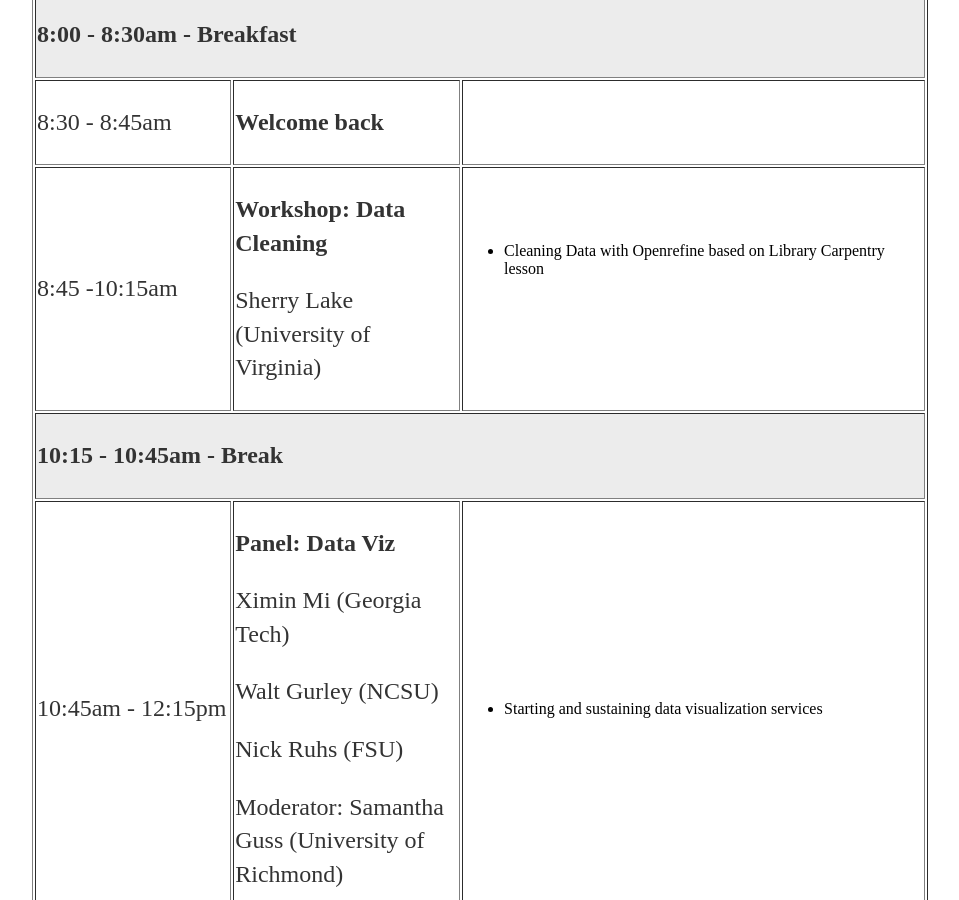
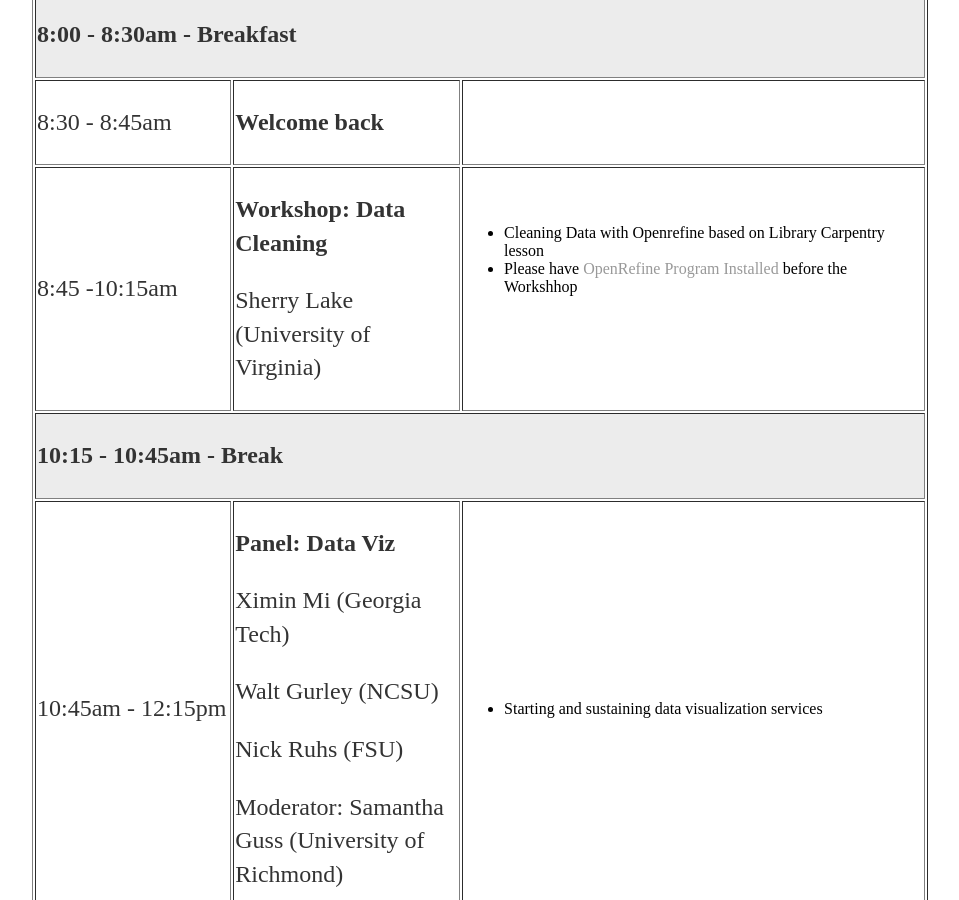
Before and after one commit to se-datalibrarian/test, a Jekyll site: the page built from program/index.html, in a window 1280 px wide and 900 px high, scrolled down 2650 px. Shown: the whole window, without its empty margins (160-1119 px from the left). Built offline with Jekyll 4.4.1, drawn with Linux system fonts in a browser that asks for light colours.

Commit message:
OpenRefine installation link

```diff
--- a/program/index.html
+++ b/program/index.html
@@ -177,7 +177,10 @@ title:  Program for the SE Data Librarian Symposium
 <p>Sherry Lake (University of Virginia)</p>
 </td>
 <td width="279">
-<p><ul><li>Cleaning Data with Openrefine based on Library Carpentry lesson</li></ul></p>
+<p><ul><li>Cleaning Data with Openrefine based on Library Carpentry lesson</li>
+	<LI>Please have <a href="https://shlake.github.io/SE-DataSymposiumWorkshop/install.html" target="_blank">OpenRefine Program Installed</a> before the Workshhop</LI>
+	</ul>
+	</p>
 <p>&nbsp;</p>
 </td>
 </tr>
```
